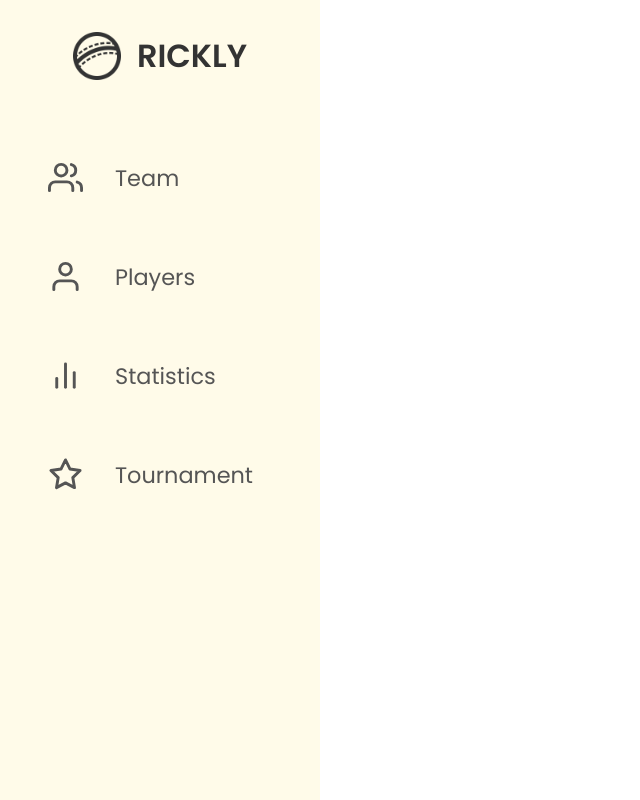
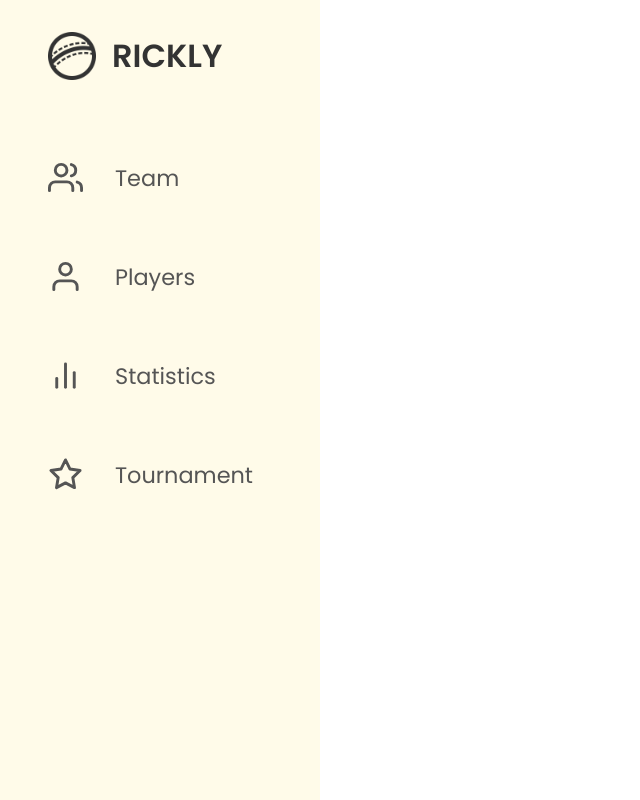
Before and after one commit to chirag-ghosh/rickly, a Next.js app in the folder frontend/: page / in a window 1280 px wide. Shown: the whole page, without its empty margins (0-640 px from the left). Built offline with nearby package versions, Linux system fonts and the light colour scheme.

Commit message:
Fixed title bar;

```diff
--- a/frontend/styles/_sidebar.scss
+++ b/frontend/styles/_sidebar.scss
@@ -7,9 +7,8 @@
 
     .title-bar {
         width: 100%;
-        padding: 2rem 0 1rem 0;
+        padding: 2rem 0 1rem 3rem;
         display: flex;
-        justify-content: center;
         align-items: center;
         font-size: 2rem;
         font-weight: 600;
```
